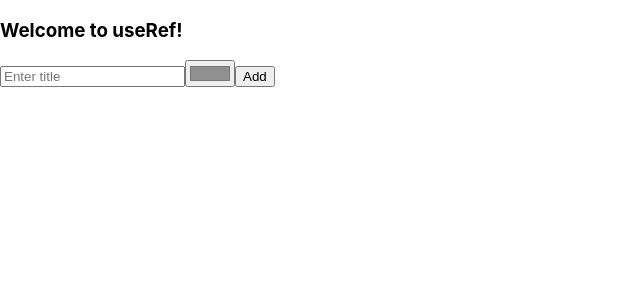
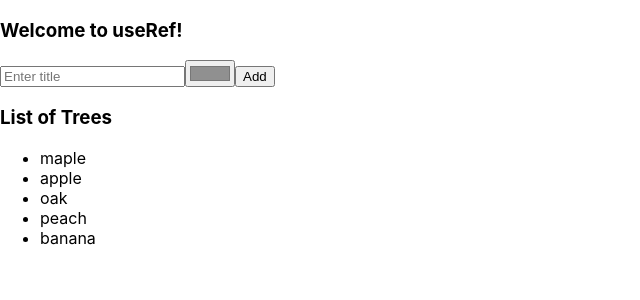
Before and after one commit to mibhumi/react-hook, a React (Create React App) app: page / in a window 1280 px wide. Shown: the top 300 px of the page, without its empty margins (0-640 px from the left). Built offline with nearby package versions, Linux system fonts and the light colour scheme.

Commit message:
implemented useContext hook

```diff
--- a/src/App.js
+++ b/src/App.js
@@ -1,9 +1,12 @@
 import logo from './logo.svg';
 import './App.css';
-import { useEffect, useReducer, useState , useRef} from 'react';
+import { useEffect, useReducer, useState , useRef, useContext} from 'react';
 import { useInput } from './useInput';
+import {TreeContext} from './index';
 
 function App(props) {
+
+  const {trees} = useContext(TreeContext);
 
   // const color = useRef();
   // const sound = useRef();
@@ -42,6 +45,17 @@ function App(props) {
         />
         <button onClick={submit}>Add</button>
       </form>
+
+      <div>
+        <h3>List of Trees</h3>
+        <ul>
+          {
+            trees.map((tree)=>(
+              <li key={tree.id}>{tree.type}</li>
+            ))
+          }
+        </ul>
+      </div>
     </div>
   );
 }
--- a/src/index.js
+++ b/src/index.js
@@ -1,14 +1,25 @@
-import React from 'react';
+import React, { createContext } from 'react';
 import ReactDOM from 'react-dom/client';
 import './index.css';
 import App from './App';
 import reportWebVitals from './reportWebVitals';
+import {useContext} from 'react';
 
 const root = ReactDOM.createRoot(document.getElementById('root'));
+export const TreeContext = createContext();
+
+const trees = [
+  {id: "1", type: "maple"},
+  {id: "2", type: "apple"},
+  {id: "3", type: "oak"},
+  {id: "4", type: "peach"},
+  {id: "5", type: "banana"}
+];
+
 root.render(
-  <React.StrictMode>
-    <App />
-  </React.StrictMode>
+  <TreeContext.Provider value={{trees}} >
+    <App/>
+  </TreeContext.Provider>
 );
 
 // If you want to start measuring performance in your app, pass a function
```
